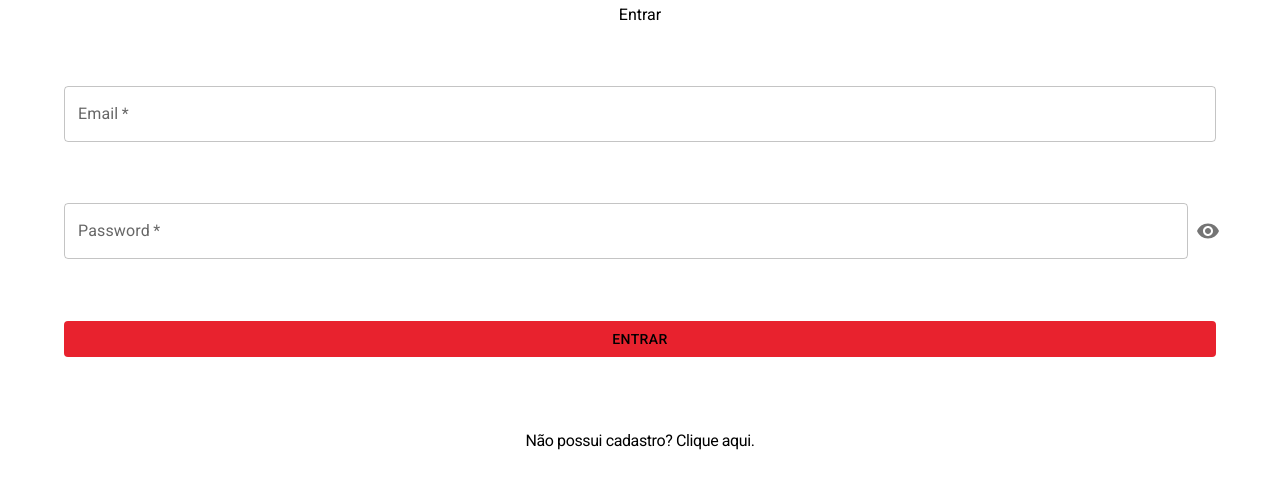
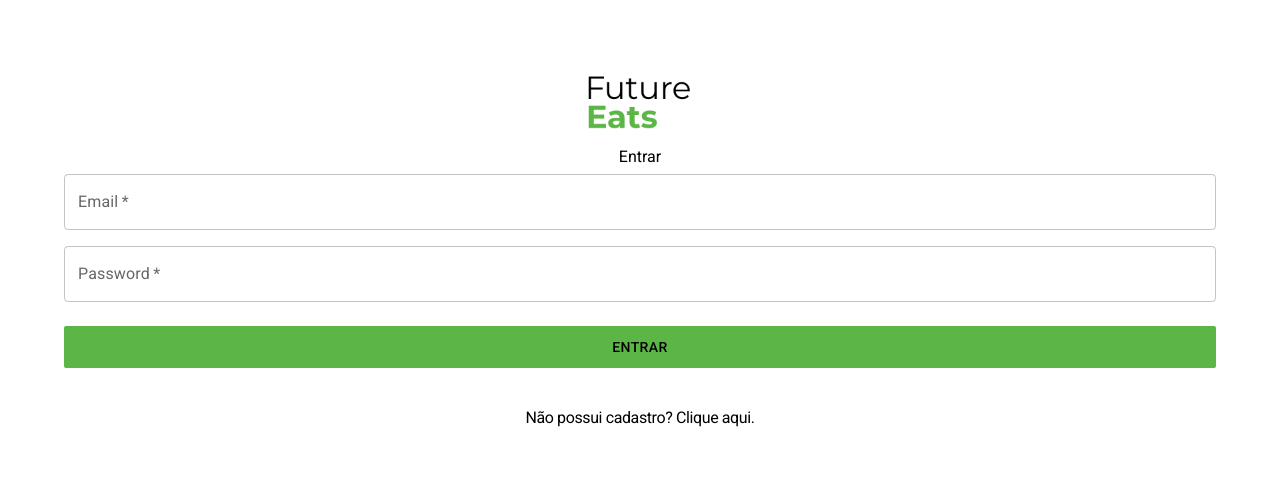
Before and after one commit to gabriel-suela/future-eats, a React (Vite) app: page / in a window 1280 px wide. Shown: the top 488 px of the page. Built offline with nearby package versions, Linux system fonts and the light colour scheme.

Commit message:
adjust login page

```diff
--- a/src/components/CardRestaurant/styled.jsx
+++ b/src/components/CardRestaurant/styled.jsx
@@ -24,7 +24,7 @@ export const RestaurantName = styled.h3`
     font-style: normal;
     line-height: normal;
     letter-spacing: -0.39px;
-    color:#e8222e;
+    color:#5cb646;
     margin: 12px 16px 4px;
 `
 
--- a/src/pages/Login/index.jsx
+++ b/src/pages/Login/index.jsx
@@ -8,6 +8,7 @@ import { BASE_URL } from "../../constants/url";
 import { useNavigate } from "react-router-dom";
 import { goToFeed, goToSignUp } from "../../routes/coordinator";
 import { useForm } from "../../hooks/useForm";
+import Logo from "../../assets/Logo-Future.png"
 
 const LoginPage = () => {
   const {form, onChange, clean} = useForm({
@@ -60,6 +61,7 @@ const LoginPage = () => {
 
   return (
     <Main>
+      <img src={Logo}></img>
       <p>Entrar</p>
       <Form onSubmit={onSubmitLogin}>
         <InputMaterial
@@ -88,18 +90,19 @@ const LoginPage = () => {
             value={form.password}
             onChange={onChange}
             inputProps={{
-              minLength: 6,
-              title: "A senha deve conter no mínimo 6 caracteres",
-            }}
-            required
-          />
-          <IconButton
+              endAdornment:(
+                <IconButton
             aria-label="toggle password visibility"
             onClick={handleClickShowPassword}
             edge="end"
           >
             {showPassword ? <VisibilityOff /> : <Visibility />}
           </IconButton>
+              )
+            }}
+            required
+          />
+
         </DivPassword>
         <ButtonStyled type="submit">Entrar</ButtonStyled>
       </Form>
--- a/src/pages/Login/styled.jsx
+++ b/src/pages/Login/styled.jsx
@@ -5,12 +5,13 @@ import TextField from "@mui/material/TextField";
 export const InputMaterial = styled(TextField)`
   && {
     width: 100%;
+    margin: 8px 0;
   }
 `;
 
 export const Main = styled.div`
   padding: 5px 0;
-  width: 100%;
+  width: 100vw;
   height: 100vh;
   display: flex;
   flex-direction: column;
@@ -18,19 +19,28 @@ export const Main = styled.div`
   p {
     font-size: 1rem;
   }
+  img {
+    width: 104px;
+    height: 58px;
+    margin: 68px 128px 16px;
+    object-fit: contain;
+  }
 `;
 
 export const Form = styled.form`
   display: flex;
   flex-direction: column;
-  height: 50%;
   width: 90%;
   justify-content: space-evenly;
 `;
 export const ButtonStyled = styled(Button)`
   && {
+    margin-top: 16px;
+    height: 42px;
+    padding: 12px 16px;
+    border-radius: 2px;
     color: black;
-    background-color: #e8222e;
+    background-color: #5cb646;
     width: 100%;
   }
 `;
@@ -42,7 +52,7 @@ export const DivPassword = styled.div`
 `;
 
 export const DivButton = styled.div`
-     button{
+  button {
     width: 360px;
     height: 42px;
     border: 0;
@@ -50,5 +60,6 @@ export const DivButton = styled.div`
     font-family: Roboto;
     font-size: 16px;
     letter-spacing: -0.39px;
+    margin-top: 28px;
   }
-`
+`;
--- a/src/pages/signUp/styled.jsx
+++ b/src/pages/signUp/styled.jsx
@@ -32,7 +32,7 @@ export const Form = styled.form`
 export const ButtonStyled = styled(Button)`
   && {
     color: black;
-    background-color: #e8222e;
+    background-color: #5cb646;
     width: 100%;
   }
 `;
```
Also changed, not shown: src/assets/Logo-Future.png (added), src/assets/logo-future-eats-invert.svg (added).
